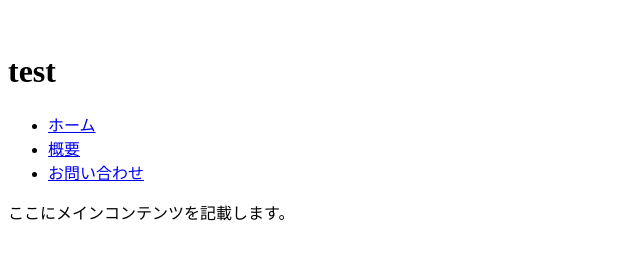
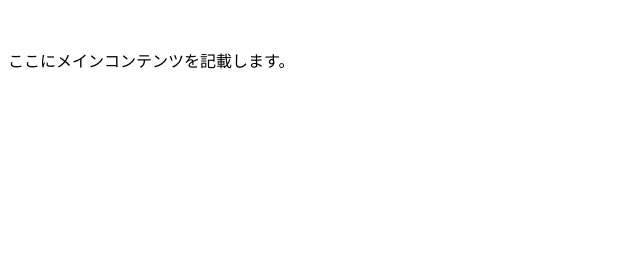
Before and after one commit to NR20250328to/StartUpWebPages, a plain HTML site: page index.html in a window 1280 px wide. Shown: the whole page, without its empty margins (0-640 px from the left). Drawn offline with Linux system fonts and the light colour scheme.

Commit message:
FIX: 誤った構造を修正

```diff
--- a/index.html
+++ b/index.html
@@ -1,25 +1,15 @@
 <!DOCTYPE html>　<!--これはドキュメントタイプ宣言であり、HTMLのバージョンを示す物-->
 <html lang="ja"> <!--日本語のアクセシビリティは上がるが、JSで英語表示にしても英語のアクセシビリティは上がらない、標準言語を指定しているだけ-->
 
-<head> <!--グローバル属性 ドキュメントが iframe の srcdoc で指定されたものである場合、もしくは、title 情報が上位のプロトコルで指定された場合は、title 要素は 0 個でもよい。
-            また、メタデータ等、情報記載やアイコン情報などを指定する-->
+<head> <!--グローバル属性 ドキュメントが iframe の srcdoc で指定されたものである場合、もしくは、title 情報が上位のプロトコルで指定された場合は、title 要素は 0 個でもよい。また、メタデータ等、情報記載やアイコン情報などを指定する-->
     <title>test</title> <!-- タイトルはブラウザや検索結果に表示 -->
 </head>
+<header> <!--ヘッダー情報としてタイトルやナビゲーションなどを含むことが一般的です。Headerを使う事で、検索エンジンがタイトル部分を主要部分として捉え、SEO対策に有利であり、構造化されたサイトに有利-->
 
-    <header> <!-- ヘッダー部分 -->
-        <h1>test</h1> <!-- ページのタイトルとして表示 -->
-        <nav> <!-- ナビゲーションを追加 -->
-            <ul>
-                <li><a href="#home">ホーム</a></li>
-                <li><a href="#about">概要</a></li>
-                <li><a href="#contact">お問い合わせ</a></li>
-            </ul>
-        </nav>
-    </header>
-    <!-- その他のコンテンツ -->
+</header>
+
+<body>
     <p>ここにメインコンテンツを記載します。</p>
-<body>
-<header> <!--ヘッダー情報としてタイトルやナビゲーションなどを含むことが一般的です。Headerを使う事で、検索エンジンがタイトル部分を主要部分として捉え、SEO対策に有利であり、構造化されたサイトに有利-->
-</header>
+        <!-- その他のコンテンツ -->
 </body>
 </html>　<!--HyperTextMarkupLanguageマークアップ言語と呼ばれている所、HTMLで記載されている事が明示されている-->
```
